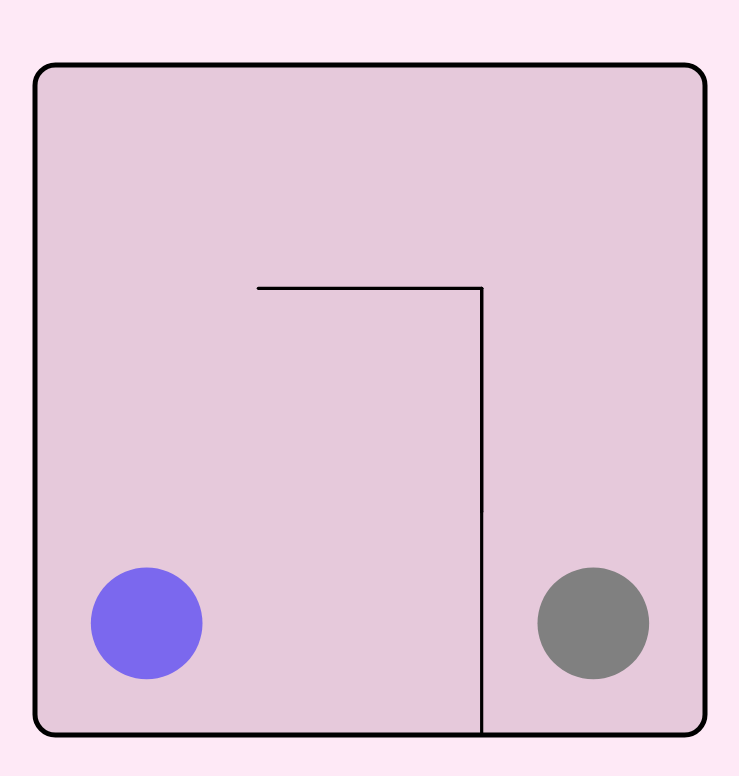
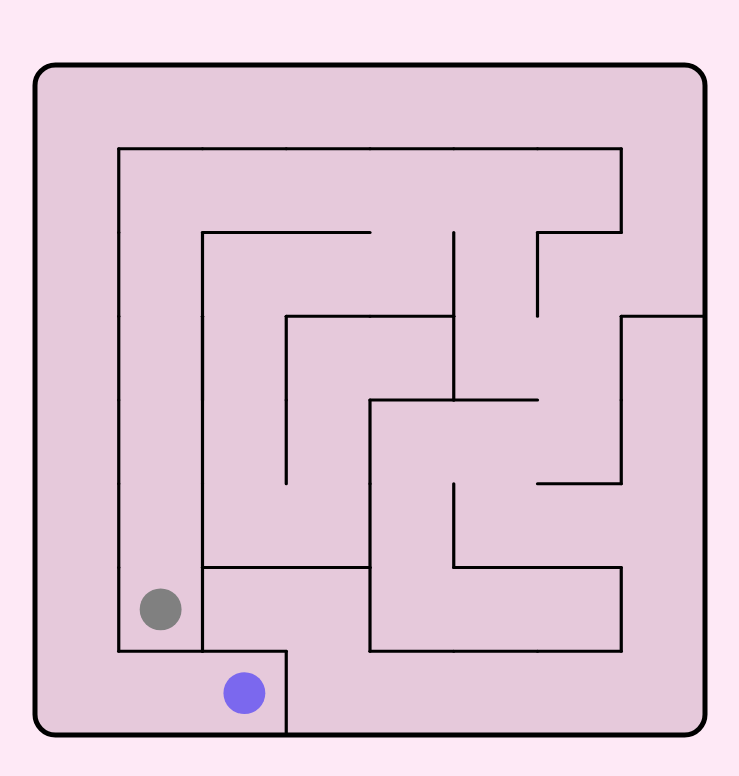
Before and after one commit to sihlecodes/the-thing, a website: page docs/views/maze.html in a window 1280 px wide. Shown: the whole page, without its empty margins (270-1009 px from the left). Drawn offline with Linux system fonts and the light colour scheme; files that its build step writes are made by us from their sources.

Commit message:
made the maze a bit more interesting

```diff
--- a/docs/views/maze.html
+++ b/docs/views/maze.html
@@ -62,9 +62,14 @@
         const PATH = 128;
 
         let maze = [
-            [NONE, BOTTOM, NONE],
-            [NONE, RIGHT, LEFT],
-            [NONE | START, NONE, LEFT | GOAL],
+            [NONE,  BOTTOM, BOTTOM, BOTTOM, BOTTOM, BOTTOM, BOTTOM, NONE],
+            [RIGHT, NONE, BOTTOM, BOTTOM, NONE, NONE, BOTTOM, LEFT],
+            [RIGHT, NONE, LEFT, BOTTOM, BOTTOM, LEFT, LEFT, BOTTOM],
+            [RIGHT, RIGHT, LEFT, LEFT, NONE, LEFT | BOTTOM, NONE, LEFT],
+            [RIGHT, NONE, LEFT, LEFT, LEFT | TOP, NONE, RIGHT | BOTTOM, NONE],
+            [RIGHT, NONE, LEFT | BOTTOM, BOTTOM, LEFT, BOTTOM | LEFT, BOTTOM, NONE],
+            [RIGHT, GOAL | BOTTOM, LEFT, NONE, BOTTOM | LEFT, BOTTOM, RIGHT | BOTTOM, NONE],
+            [NONE,  NONE, START | TOP | RIGHT, NONE, NONE, NONE, NONE, NONE],
         ];
 
         const rows = maze.length;
@@ -125,6 +130,16 @@
                 const cellRight = cellLeft + cellWidth;
                 const cellTop = boardOffset + cellHeight * y;
                 const cellBottom = cellTop + cellHeight;
+
+                // const style = {
+                //     stroke: 'red',
+                //     strokeWidth: '.2px',
+                // }
+
+                // drawLine(cellLeft, cellTop, cellLeft, cellBottom, style);
+                // drawLine(cellRight, cellTop, cellRight, cellBottom, style);
+                // drawLine(cellLeft, cellTop, cellRight, cellTop, style);
+                // drawLine(cellLeft, cellBottom, cellRight, cellBottom, style);
 
                 if (has(cellProperties, LEFT))
                     drawLine(cellLeft, cellTop, cellLeft, cellBottom);
```
